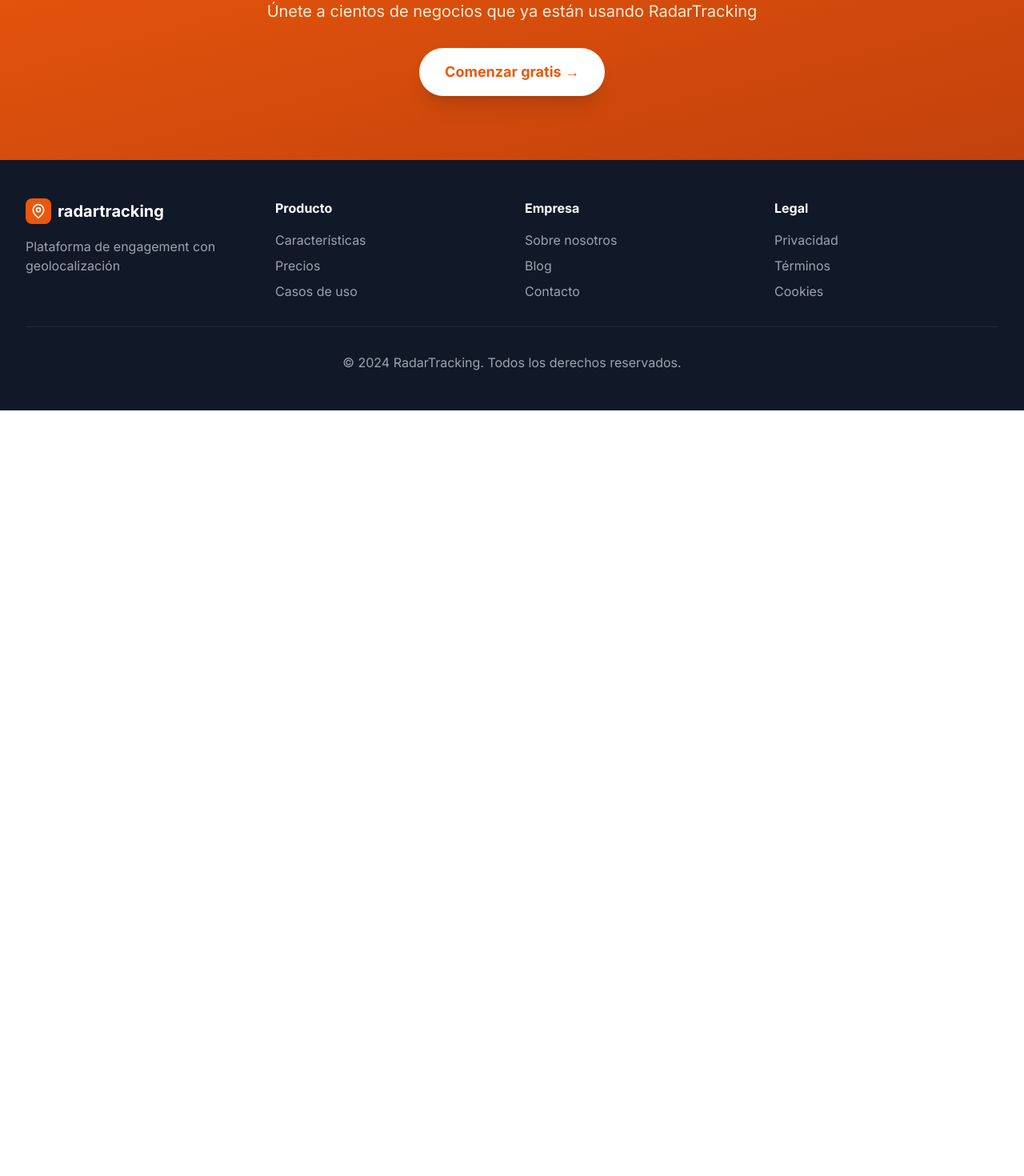
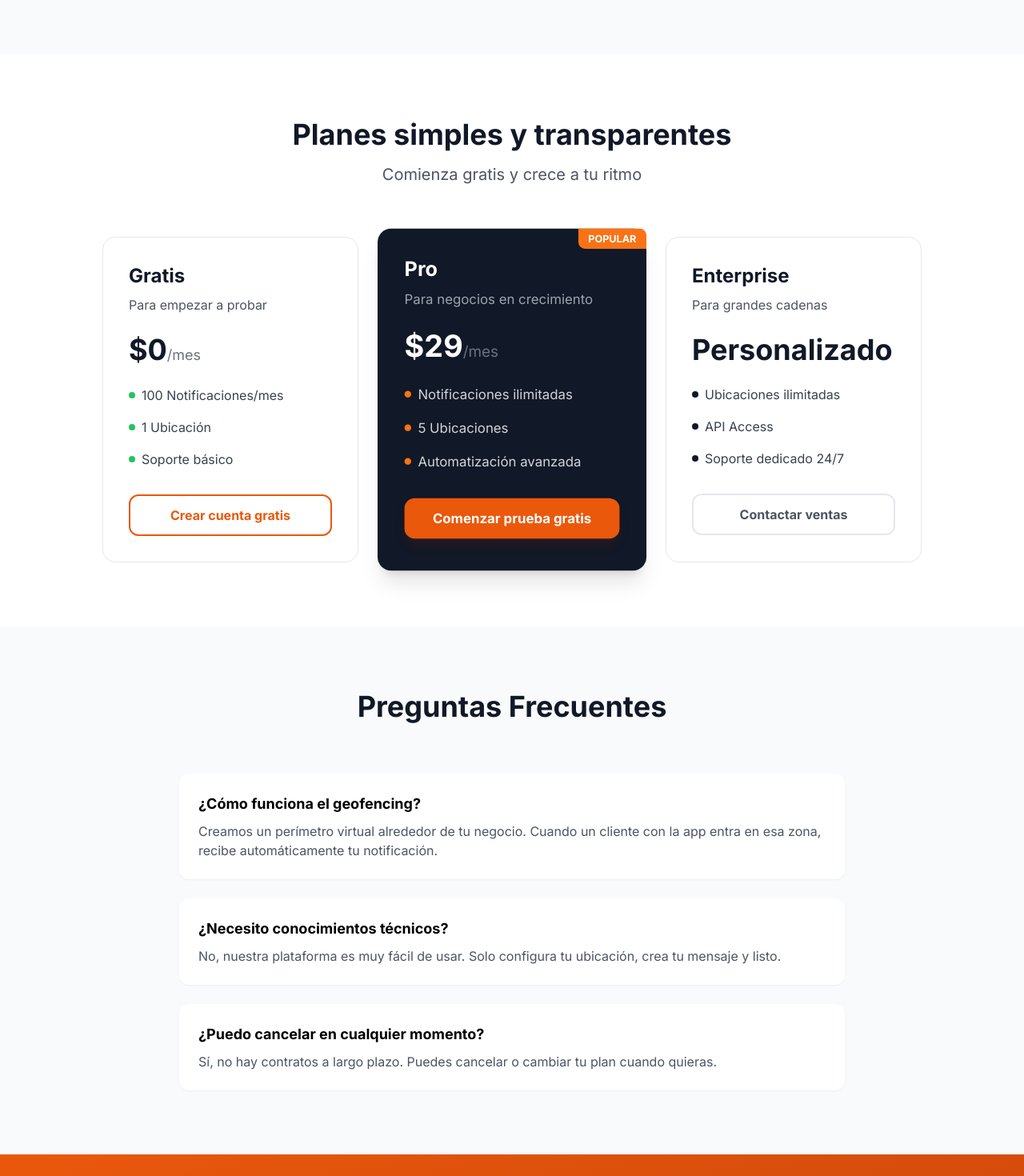
Before and after one commit to lisandroaorellanasm-star/RadarTracking, a Next.js app: page / in a window 1280 px wide. Shown: the part 1809-3279 px from the top of the page at 80% size. Before the commit the page ends 2322 px from the top, so only its background shows below. Built offline with nearby package versions, Linux system fonts and the light colour scheme.

Commit message:
Fix landing page navigation by adding missing sections and IDs

```diff
--- a/app/page.tsx
+++ b/app/page.tsx
@@ -178,12 +178,20 @@ export default function LandingPage() {
                 </div>
             </section>
 
-            {/* Stats Section */}
-            <section className="py-20 bg-gray-50">
+            {/* Stats Section (Clientes) */}
+            <section id="clientes" className="py-20 bg-gray-50">
                 <div className="max-w-7xl mx-auto px-4 sm:px-6 lg:px-8">
+                    <div className="text-center mb-16">
+                        <h2 className="text-4xl font-bold text-gray-900 mb-4">
+                            Confían en nosotros
+                        </h2>
+                        <p className="text-xl text-gray-600">
+                            Negocios de todos los tamaños usan RadarTracking para crecer
+                        </p>
+                    </div>
                     <div className="grid grid-cols-1 md:grid-cols-3 gap-8">
                         {stats.map((stat, index) => (
-                            <div key={index} className="text-center">
+                            <div key={index} className="text-center bg-white p-8 rounded-2xl shadow-sm hover:shadow-md transition-shadow">
                                 <div className="inline-flex items-center justify-center w-16 h-16 bg-orange-100 rounded-2xl mb-4">
                                     {stat.icon}
                                 </div>
@@ -191,6 +199,117 @@ export default function LandingPage() {
                                 <p className="text-gray-600">{stat.label}</p>
                             </div>
                         ))}
+                    </div>
+                </div>
+            </section>
+
+            {/* Plans Section */}
+            <section id="planes" className="py-20 bg-white">
+                <div className="max-w-7xl mx-auto px-4 sm:px-6 lg:px-8">
+                    <div className="text-center mb-16">
+                        <h2 className="text-4xl font-bold text-gray-900 mb-4">
+                            Planes simples y transparentes
+                        </h2>
+                        <p className="text-xl text-gray-600">
+                            Comienza gratis y crece a tu ritmo
+                        </p>
+                    </div>
+                    <div className="grid grid-cols-1 md:grid-cols-3 gap-8 max-w-5xl mx-auto">
+                        {/* Free Plan */}
+                        <div className="border border-gray-200 rounded-2xl p-8 hover:border-orange-500 transition-colors relative">
+                            <h3 className="text-2xl font-bold text-gray-900 mb-2">Gratis</h3>
+                            <p className="text-gray-600 mb-6">Para empezar a probar</p>
+                            <div className="text-4xl font-bold text-gray-900 mb-6">$0<span className="text-lg text-gray-500 font-normal">/mes</span></div>
+                            <ul className="space-y-4 mb-8 text-left">
+                                <li className="flex items-center space-x-2">
+                                    <div className="w-2 h-2 bg-green-500 rounded-full"></div>
+                                    <span className="text-gray-700">100 Notificaciones/mes</span>
+                                </li>
+                                <li className="flex items-center space-x-2">
+                                    <div className="w-2 h-2 bg-green-500 rounded-full"></div>
+                                    <span className="text-gray-700">1 Ubicación</span>
+                                </li>
+                                <li className="flex items-center space-x-2">
+                                    <div className="w-2 h-2 bg-green-500 rounded-full"></div>
+                                    <span className="text-gray-700">Soporte básico</span>
+                                </li>
+                            </ul>
+                            <Link href="/login" className="block w-full py-3 px-6 text-center border-2 border-orange-600 text-orange-600 rounded-xl font-bold hover:bg-orange-50 transition-colors">
+                                Crear cuenta gratis
+                            </Link>
+                        </div>
+                        {/* Pro Plan */}
+                        <div className="bg-gray-900 rounded-2xl p-8 shadow-xl relative transform scale-105 z-10">
+                            <div className="absolute top-0 right-0 bg-orange-500 text-white text-xs font-bold px-3 py-1 rounded-bl-lg rounded-tr-lg">POPULAR</div>
+                            <h3 className="text-2xl font-bold text-white mb-2">Pro</h3>
+                            <p className="text-gray-400 mb-6">Para negocios en crecimiento</p>
+                            <div className="text-4xl font-bold text-white mb-6">$29<span className="text-lg text-gray-500 font-normal">/mes</span></div>
+                            <ul className="space-y-4 mb-8 text-left">
+                                <li className="flex items-center space-x-2">
+                                    <div className="w-2 h-2 bg-orange-500 rounded-full"></div>
+                                    <span className="text-gray-300">Notificaciones ilimitadas</span>
+                                </li>
+                                <li className="flex items-center space-x-2">
+                                    <div className="w-2 h-2 bg-orange-500 rounded-full"></div>
+                                    <span className="text-gray-300">5 Ubicaciones</span>
+                                </li>
+                                <li className="flex items-center space-x-2">
+                                    <div className="w-2 h-2 bg-orange-500 rounded-full"></div>
+                                    <span className="text-gray-300">Automatización avanzada</span>
+                                </li>
+                            </ul>
+                            <Link href="/login" className="block w-full py-3 px-6 text-center bg-orange-600 text-white rounded-xl font-bold hover:bg-orange-700 transition-colors shadow-lg shadow-orange-900/20">
+                                Comenzar prueba gratis
+                            </Link>
+                        </div>
+                        {/* Enterprise Plan */}
+                        <div className="border border-gray-200 rounded-2xl p-8 hover:border-orange-500 transition-colors">
+                            <h3 className="text-2xl font-bold text-gray-900 mb-2">Enterprise</h3>
+                            <p className="text-gray-600 mb-6">Para grandes cadenas</p>
+                            <div className="text-4xl font-bold text-gray-900 mb-6">Personalizado</div>
+                            <ul className="space-y-4 mb-8 text-left">
+                                <li className="flex items-center space-x-2">
+                                    <div className="w-2 h-2 bg-gray-900 rounded-full"></div>
+                                    <span className="text-gray-700">Ubicaciones ilimitadas</span>
+                                </li>
+                                <li className="flex items-center space-x-2">
+                                    <div className="w-2 h-2 bg-gray-900 rounded-full"></div>
+                                    <span className="text-gray-700">API Access</span>
+                                </li>
+                                <li className="flex items-center space-x-2">
+                                    <div className="w-2 h-2 bg-gray-900 rounded-full"></div>
+                                    <span className="text-gray-700">Soporte dedicado 24/7</span>
+                                </li>
+                            </ul>
+                            <Link href="/login" className="block w-full py-3 px-6 text-center border-2 border-gray-200 text-gray-600 rounded-xl font-bold hover:border-gray-900 hover:text-gray-900 transition-colors">
+                                Contactar ventas
+                            </Link>
+                        </div>
+                    </div>
+                </div>
+            </section>
+
+            {/* FAQ Section */}
+            <section id="preguntas" className="py-20 bg-gray-50">
+                <div className="max-w-4xl mx-auto px-4 sm:px-6 lg:px-8">
+                    <div className="text-center mb-16">
+                        <h2 className="text-4xl font-bold text-gray-900 mb-4">
+                            Preguntas Frecuentes
+                        </h2>
+                    </div>
+                    <div className="space-y-6">
+                        <div className="bg-white p-6 rounded-xl shadow-sm">
+                            <h3 className="font-bold text-lg mb-2">¿Cómo funciona el geofencing?</h3>
+                            <p className="text-gray-600">Creamos un perímetro virtual alrededor de tu negocio. Cuando un cliente con la app entra en esa zona, recibe automáticamente tu notificación.</p>
+                        </div>
+                        <div className="bg-white p-6 rounded-xl shadow-sm">
+                            <h3 className="font-bold text-lg mb-2">¿Necesito conocimientos técnicos?</h3>
+                            <p className="text-gray-600">No, nuestra plataforma es muy fácil de usar. Solo configura tu ubicación, crea tu mensaje y listo.</p>
+                        </div>
+                        <div className="bg-white p-6 rounded-xl shadow-sm">
+                            <h3 className="font-bold text-lg mb-2">¿Puedo cancelar en cualquier momento?</h3>
+                            <p className="text-gray-600">Sí, no hay contratos a largo plazo. Puedes cancelar o cambiar tu plan cuando quieras.</p>
+                        </div>
                     </div>
                 </div>
             </section>
```
